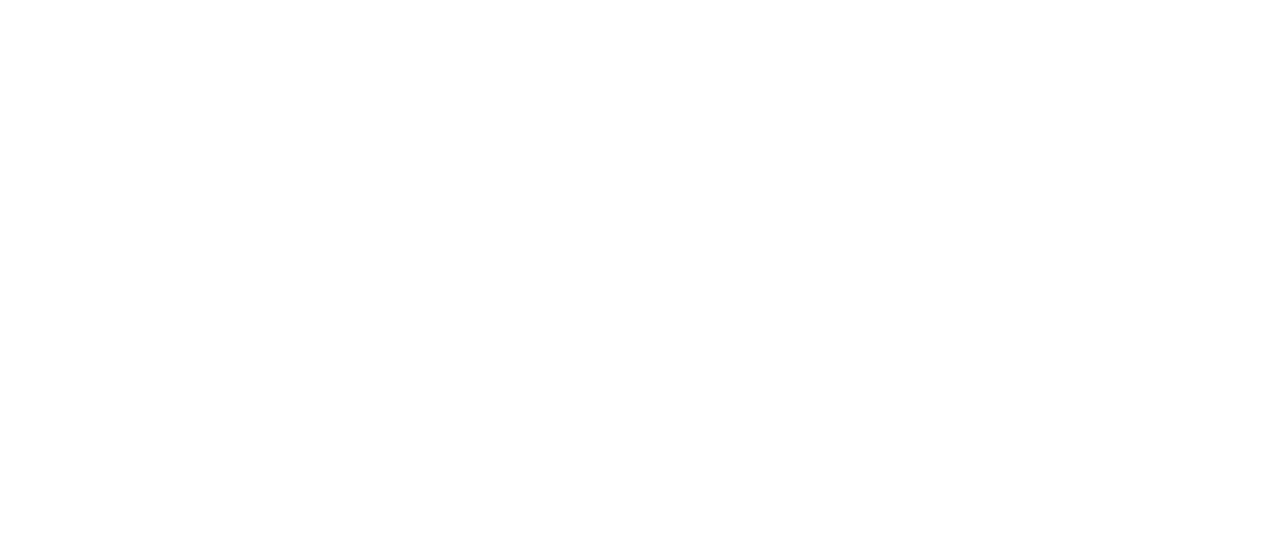
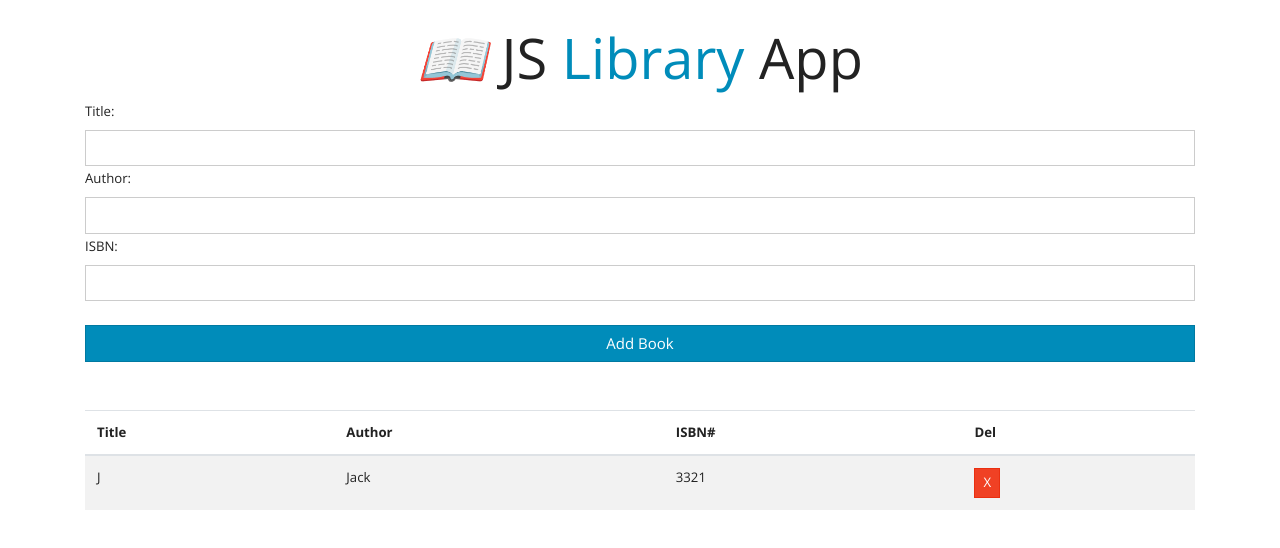
Before and after one commit to greedisgud/Library-PersonalProfile, a plain HTML site: page index.html in a window 1280 px wide. Drawn offline with nearby package versions, Linux system fonts and the light colour scheme.

Commit message:
refactored html, can now add book to list on form submit

```diff
--- a/app.js
+++ b/app.js
@@ -0,0 +1,50 @@
+class Book {
+  constructor(title, author, isbn) {
+    this.title = title;
+    this.author = author;
+    this.isbn = isbn;
+  }
+}
+
+class UI {
+  static displayBooks() {
+    const storedBooks = [
+      {
+        title: "J",
+        author: "Jack",
+        isbn: "3321",
+      },
+    ];
+
+    const books = storedBooks;
+
+    books.forEach((book) => UI.addBookToList(book));
+  }
+
+  static addBookToList(book) {
+    let list = document.getElementById("book-list");
+
+    let row = document.createElement("tr");
+
+    row.innerHTML = `
+        <td>${book.title}</td>
+        <td>${book.author}</td>
+        <td>${book.isbn}</td>
+        <td><a href = "#" class = "btn btn-danger btn-sm delete">X</a></td>
+      `;
+    list.appendChild(row);
+  }
+}
+
+document.addEventListener("DOMContentLoaded", UI.displayBooks);
+
+document.getElementById("book-form").addEventListener("submit", (e) => {
+  e.preventDefault();
+  const title = document.getElementById("title").value;
+  const author = document.getElementById("author").value;
+  const isbn = document.getElementById("isbn").value;
+
+  const book = new Book(title, author, isbn);
+
+  UI.addBookToList(book);
+});
--- a/index.html
+++ b/index.html
@@ -4,7 +4,41 @@
     <meta charset="UTF-8" />
     <meta http-equiv="X-UA-Compatible" content="IE=edge" />
     <meta name="viewport" content="width=device-width, initial-scale=1.0" />
+    <link rel="stylesheet" href=https://bootswatch.com/4/yeti/bootstrap.min.css
+    />
     <title>JS Library</title>
   </head>
-  <body></body>
+  <body>
+    <div class="container mt-4">
+      <h1 class="display-4 text-center">
+        <i class="fas fa-book-open">📖</i> JS
+        <span class="text-primary">Library</span> App
+      </h1>
+      <form id="book-form">
+        <label>Title: </label>
+        <input id="title" type="text" class="form-control" />
+        <label>Author: </label>
+        <input id="author" type="text" class="form-control" />
+        <label>ISBN: </label>
+        <input id="isbn" type="text" class="form-control" />
+        <input
+          type="submit"
+          value="Add Book"
+          class="btn btn-primary btn-block mt-4"
+        />
+      </form>
+      <table class="table table-striped mt-5">
+        <thead>
+          <tr>
+            <th>Title</th>
+            <th>Author</th>
+            <th>ISBN#</th>
+            <th>Del</th>
+          </tr>
+        </thead>
+        <tbody id="book-list"></tbody>
+      </table>
+    </div>
+    <script src="app.js"></script>
+  </body>
 </html>
```
